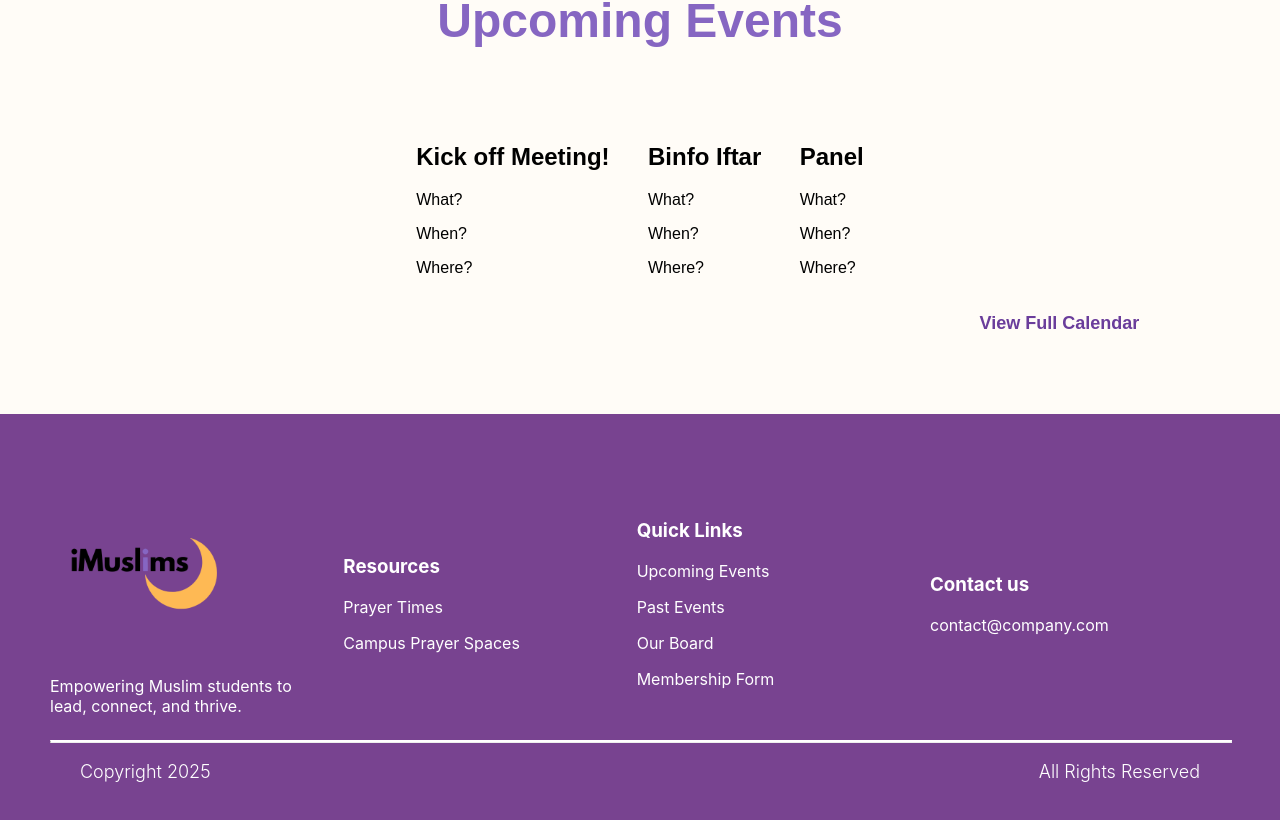
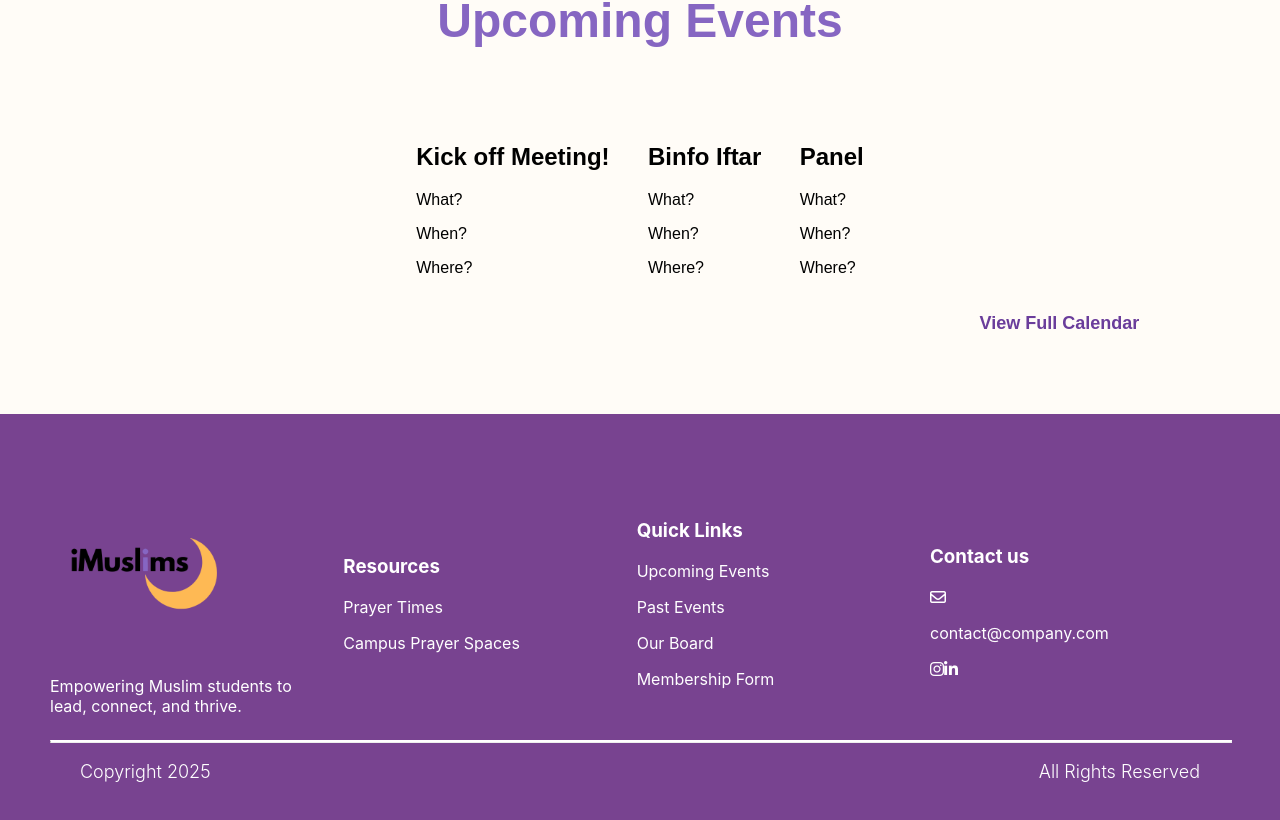
Before and after one commit to JimmyALiu/iMuslims, a Next.js app: page / in a window 1280 px wide. Shown: the part 1251-2071 px from the top of the page. Built offline with nearby package versions, Linux system fonts and the light colour scheme; a web font is replaced by a local one.

Commit message:
Link fontawesome for icons.

```diff
--- a/src/app/layout.js
+++ b/src/app/layout.js
@@ -16,6 +16,7 @@
                 <link rel="preconnect" href="https://fonts.googleapis.com" />
                 <link rel="preconnect" href="https://fonts.gstatic.com" crossorigin />
                 <link href="https://fonts.googleapis.com/css2?family=Aboreto&family=DM+Sans:ital,opsz,wght@0,9..40,100..1000;1,9..40,100..1000&family=Gotu&display=swap" rel="stylesheet" />
+                <link rel="stylesheet" href="https://cdnjs.cloudflare.com/ajax/libs/font-awesome/6.7.2/css/all.min.css" integrity="sha512-Evv84Mr4kqVGRNSgIGL/F/aIDqQb7xQ2vcrdIwxfjThSH8CSR7PBEakCr51Ck+w+/U6swU2Im1vVX0SVk9ABhg==" crossorigin="anonymous" referrerpolicy="no-referrer" />
             </head>
             <body>
                 <div id="root">
```
